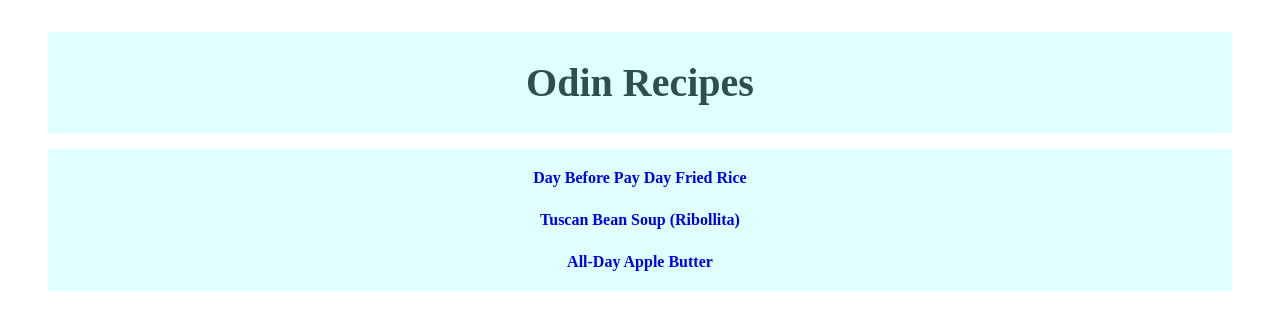
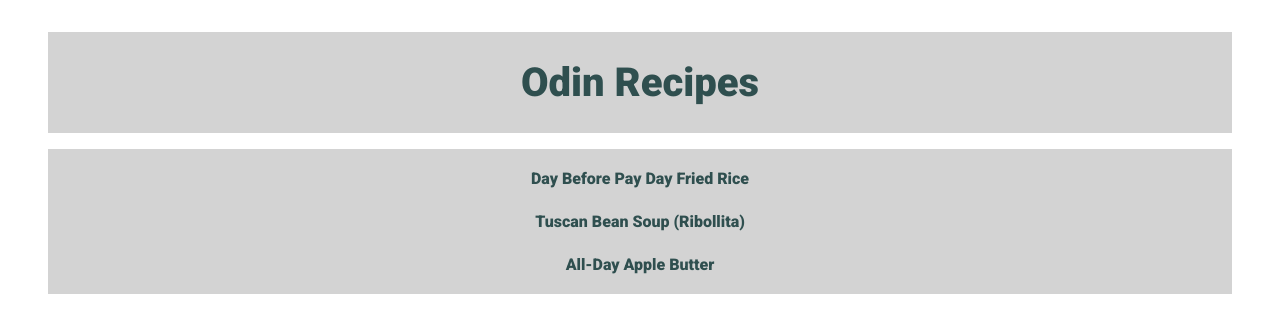
Before and after one commit to th3grimreaper/odin-recipes, a plain HTML site: page index.html in a window 1280 px wide. Drawn offline with Linux system fonts and the light colour scheme.

Commit message:
add roboto black font to homepage

```diff
--- a/index.html
+++ b/index.html
@@ -3,6 +3,7 @@
 <head>
   <meta charset="UTF-8">
   <meta name="viewport" content="width=device-width, initial-scale=1.0">
+  <link href="https://fonts.googleapis.com/css2?family=Roboto:wght@400;900&display=swap" rel="stylesheet">
   <link rel="stylesheet" href="./styles/homestyle.css">
   <title>Document</title>
 </head>
--- a/styles/homestyle.css
+++ b/styles/homestyle.css
@@ -1,6 +1,7 @@
 
 html {
   font-size: 16px;
+  font-family: 'Roboto', sans-serif;
 }
 
 body {
@@ -9,7 +10,7 @@ body {
 }
 
 .heading {
-  background-color: lightcyan;
+  background-color: lightgrey;
   color: darkslategray;
   font-size: 20px;
   margin: auto;
@@ -20,12 +21,11 @@ body {
 .recipes {
   display: flex;
   justify-content: center;
-  background-color: lightcyan;
+  background-color: lightgrey;
   margin-top: 1em;
 }
 
 .card {
-  background-color: lightcyan;
   padding: 0;
   display: flex;
   flex-direction: column;
@@ -42,4 +42,5 @@ li {
 
 a {
   text-decoration: none;
+  color: darkslategrey;
 }
```
